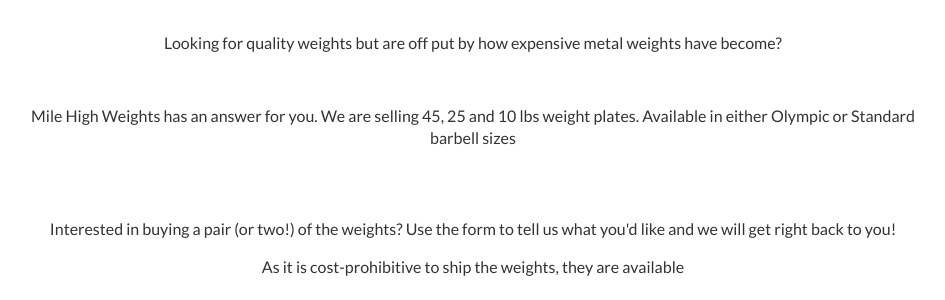
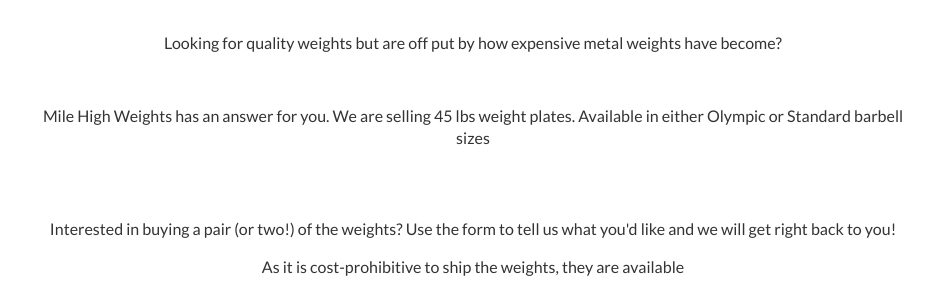
Before and after one commit to zdziedziak/MileHighWeights, a Jekyll site: the page built from order.html, in a window 1280 px wide. Shown: the part 554-854 px from the top of the page, without its empty margins (167-1112 px from the left). Built offline with Jekyll 4.4.1, drawn with Linux system fonts in a browser that asks for light colours.

Commit message:
Update order.html

```diff
--- a/order.html
+++ b/order.html
@@ -14,7 +14,7 @@ title: Mile High Weights
 <p align="center">Looking for quality weights but are off put by how expensive metal weights have become?</p>
 <br>
 
-<p align="center">Mile High Weights has an answer for you.  We are selling 45, 25 and 10 lbs weight plates.  Available in either Olympic or Standard barbell sizes</p>
+<p align="center">Mile High Weights has an answer for you.  We are selling 45 lbs weight plates.  Available in either Olympic or Standard barbell sizes</p>
 
 
 
```
